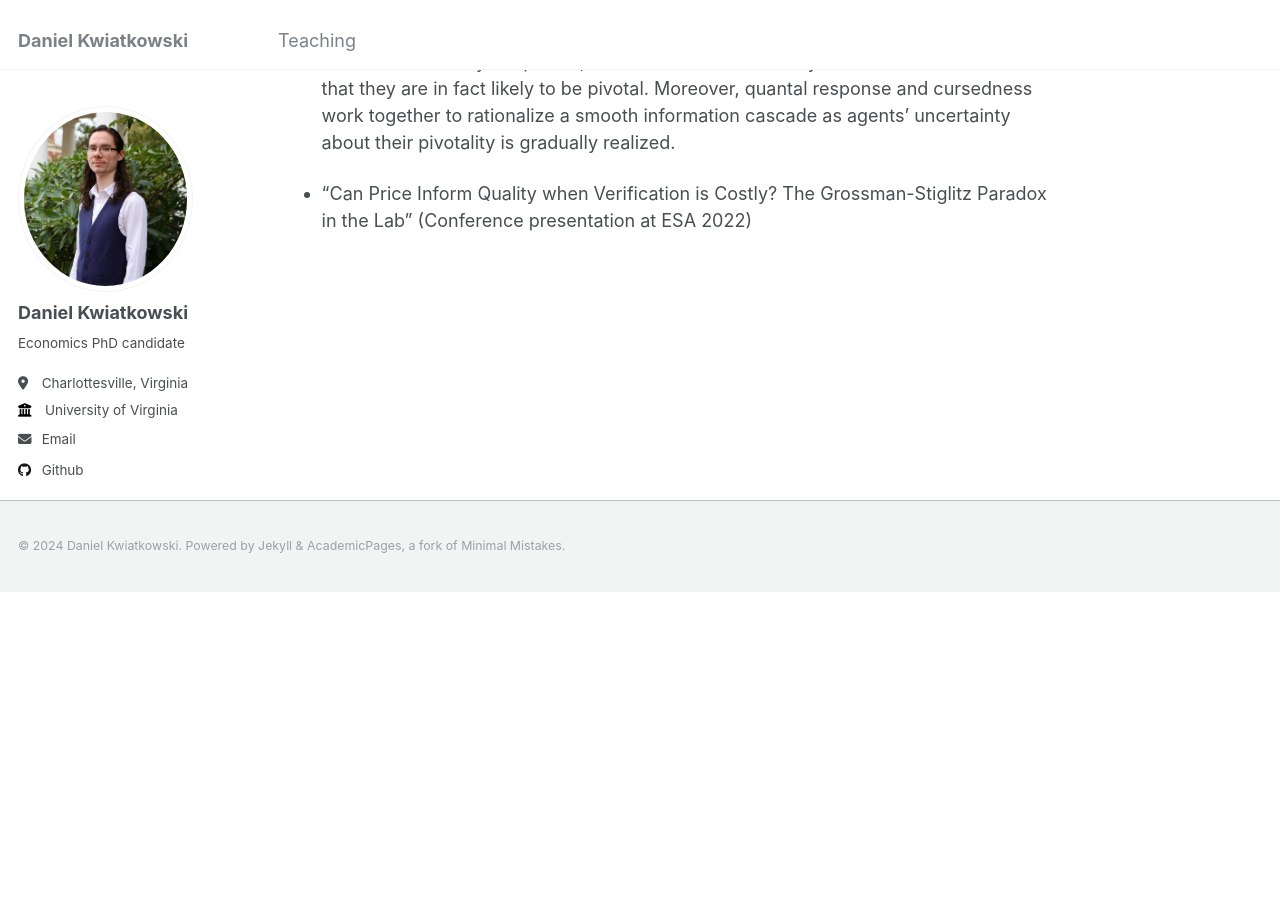
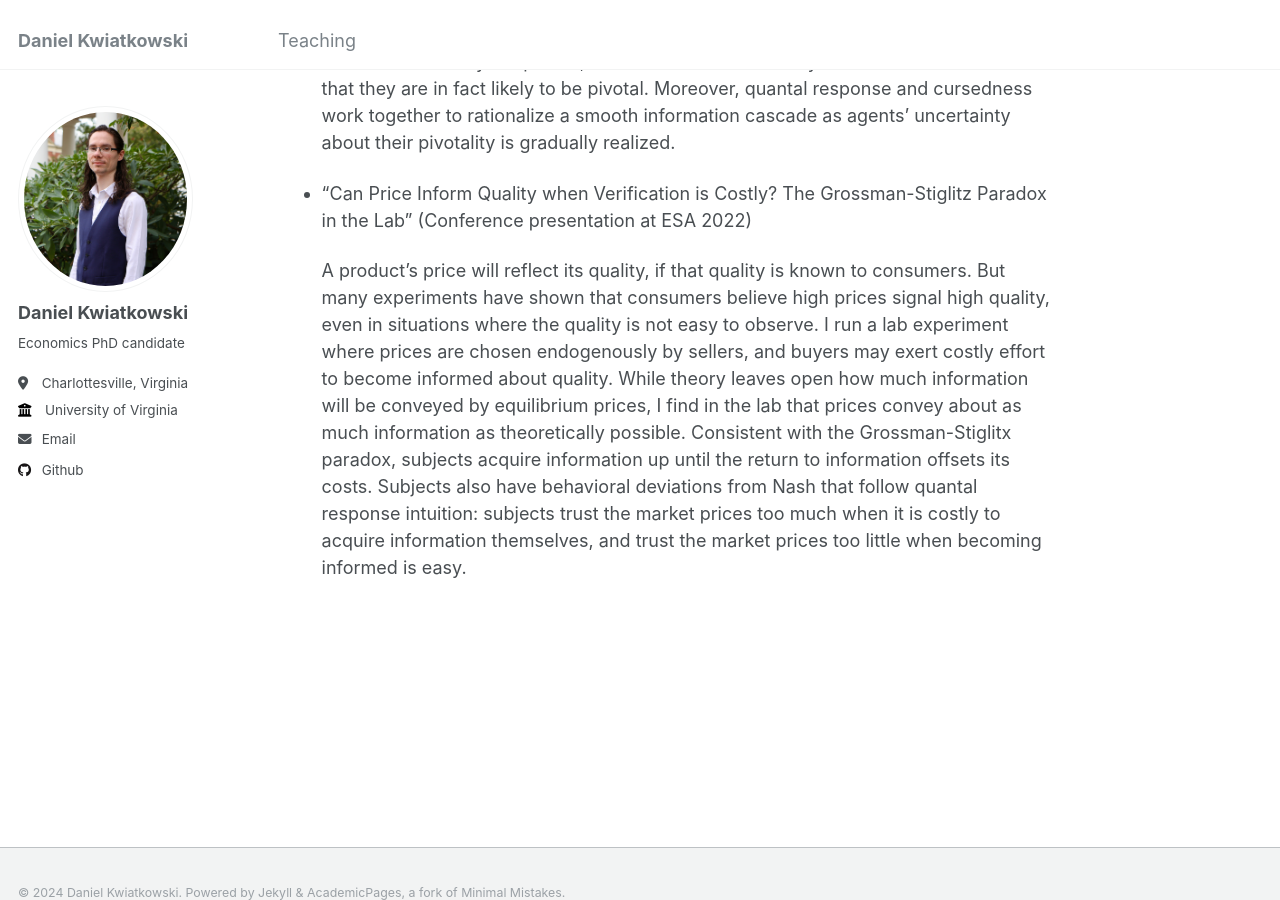
Before and after one commit to dvkwiat/dvkwiat.github.io, a Jekyll site: the page built from _pages/about.md, in a window 1280 px wide and 900 px high, scrolled down 1899 px. Built offline with Jekyll 4.4.1, drawn with Linux system fonts in a browser that asks for light colours; before the commit the page ends 2491 px from its top, so only the background shows below that.

Commit message:
Update about.md

```diff
--- a/_pages/about.md
+++ b/_pages/about.md
@@ -32,3 +32,5 @@ In Progress
   Agents often fail to accurately infer others’ private information from their behavior, formalized as “cursedness” (Eyster and Rabin, 2005). Inferring others’ types is even more difficult when agents must condition on behavior that is not directly observable. In a voting game, a voter should condition their behavior on the information set where their vote is pivotal, even if they do not yet know whether they will turn out to be pivotal. Here I examine whether voters are more cursed when they do not directly observe how likely they are to be pivotal. I examine voting game experiments conducted by Anderson et al. (2022) to compare simultaneous and sequential voting outcomes. I fit quantal response to capture noise in the agents’ choices, and cursedness to capture agents’ failure to infer others’ types. I find that agents are much more cursed when they must infer others' types based on the hypothetical event in which they are pivotal, and less cursed when they see from others' behavior that they are in fact likely to be pivotal. Moreover, quantal response and cursedness work together to rationalize a smooth information cascade as agents' uncertainty about their pivotality is gradually realized.
 
 * "Can Price Inform Quality when Verification is Costly? The Grossman-Stiglitz Paradox in the Lab" (Conference presentation at ESA 2022)
+
+  A product’s price will reflect its quality, if that quality is known to consumers. But many experiments have shown that consumers believe high prices signal high quality, even in situations where the quality is not easy to observe. I run a lab experiment where prices are chosen endogenously by sellers, and buyers may exert costly effort to become informed about quality. While theory leaves open how much information will be conveyed by equilibrium prices, I find in the lab that prices convey about as much information as theoretically possible. Consistent with the Grossman-Stiglitx paradox, subjects acquire information up until the return to information offsets its costs. Subjects also have behavioral deviations from Nash that follow quantal response intuition: subjects trust the market prices too much when it is costly to acquire information themselves, and trust the market prices too little when becoming informed is easy.
```
